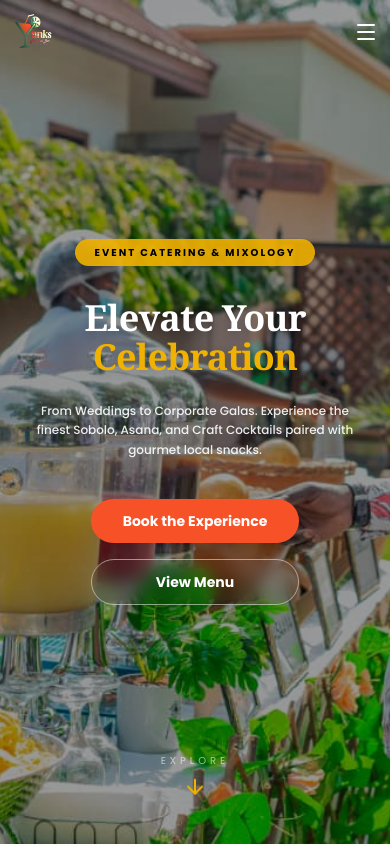
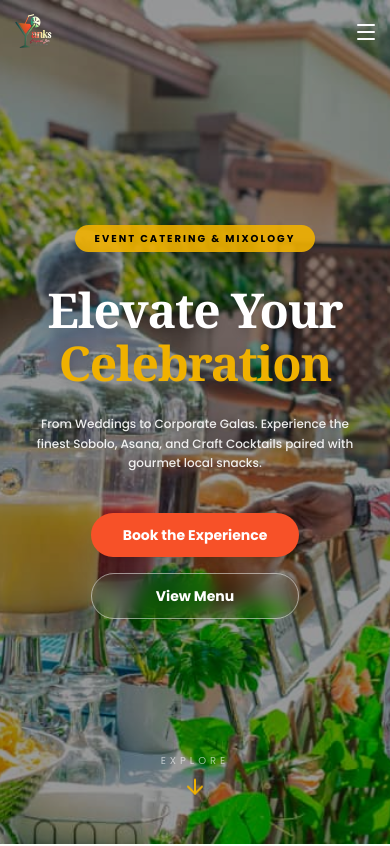
Before and after one commit to Esiyankey/YanksTropicalBar, a Next.js app: page / in a window 390 px wide. Shown: the top 846 px of the page. Built offline with nearby package versions, Linux system fonts and the light colour scheme; a web font is replaced by a local one.

Commit message:
font increase

```diff
--- a/app/components/HeroBanner.tsx
+++ b/app/components/HeroBanner.tsx
@@ -60,7 +60,7 @@ export default function HeroCarousel() {
             </span>
 
             {/* Minimized Headline */}
-            <h1 className="text-4xl font-serif md:text-8xl font-semibold text-white leading-[1.1] drop-shadow-lg  tracking-tight">
+            <h1 className="text-5xl font-serif md:text-8xl font-semibold text-white leading-[1.1] drop-shadow-lg  tracking-tight">
               Elevate Your <br /> <span className="text-yellow-500">Celebration</span>
             </h1>
 
```
